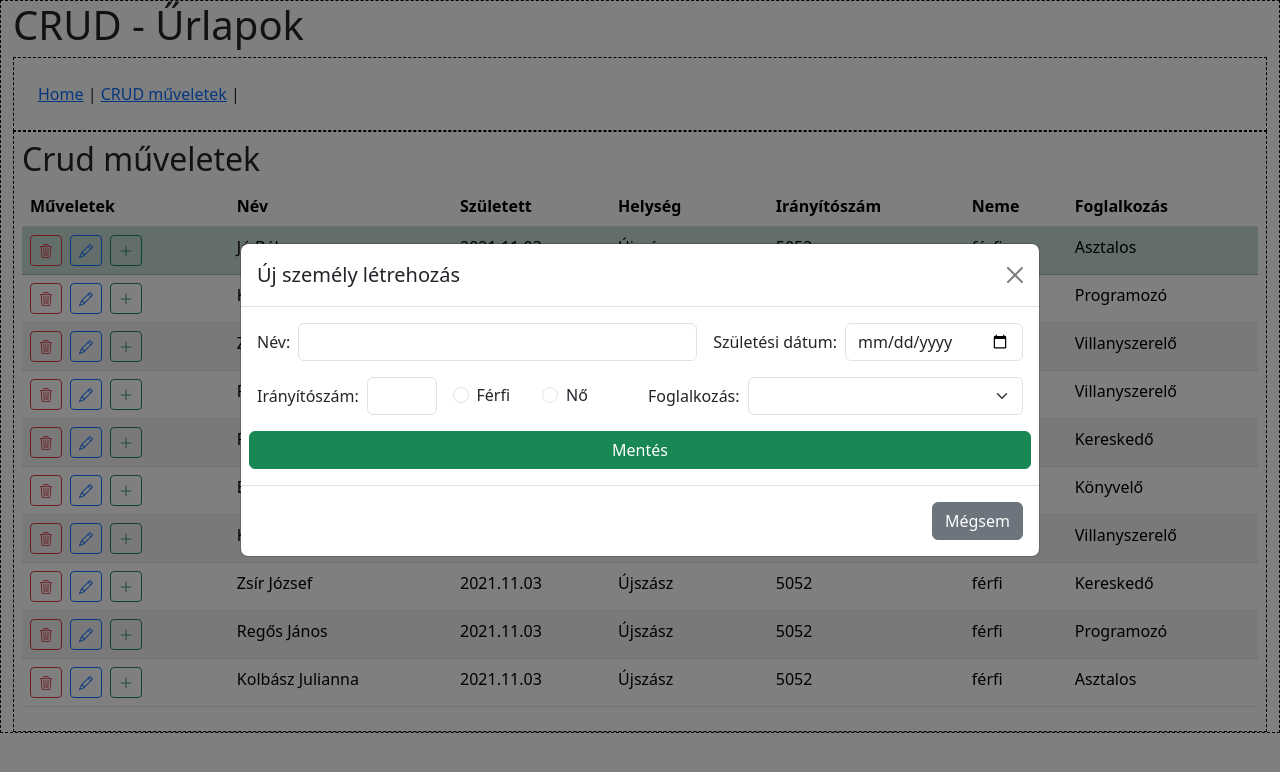
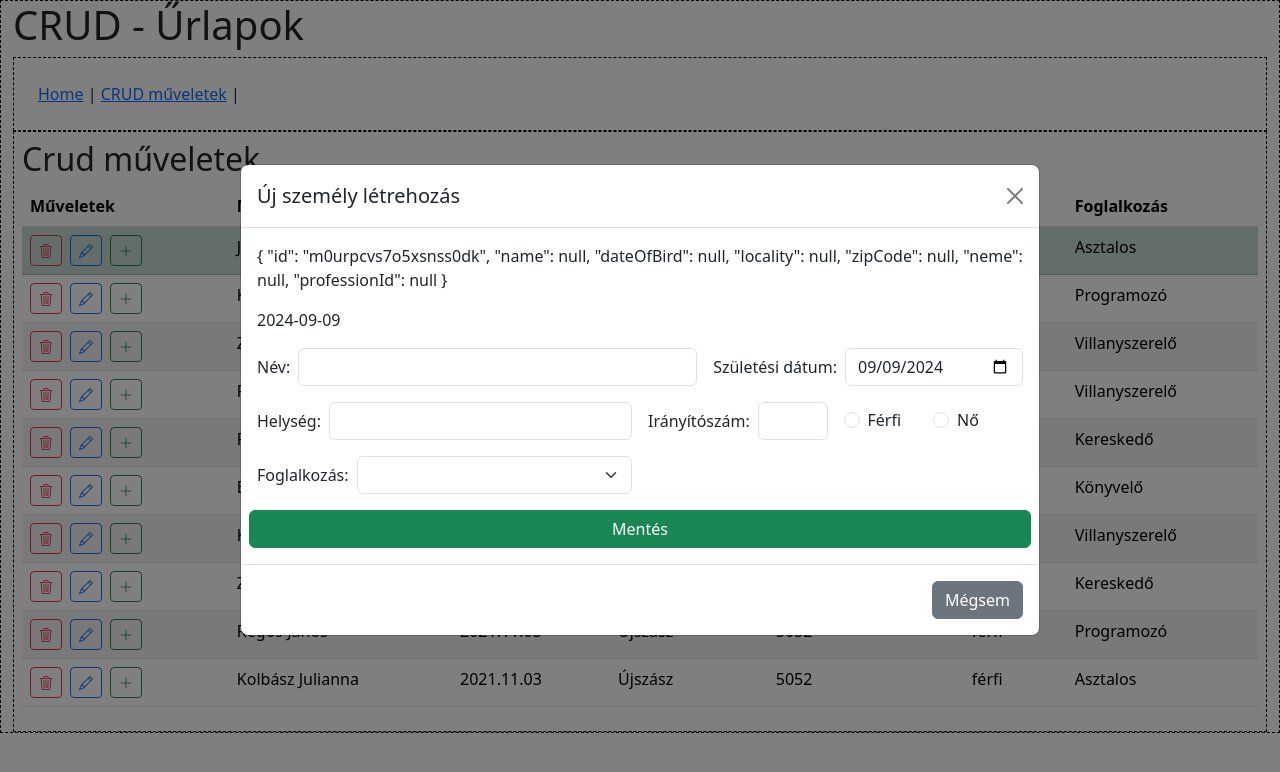
Before and after one commit to kovacsnandor/vujsAlapok, a Vue app: page /crud in a window 1280 px wide. Both pictures are taken after a click on the button 126 px from the left and 250 px from the top of the page. Shown: the top 772 px of the page. Built offline with nearby package versions, Linux system fonts and the light colour scheme.

Commit message:
crud kész

```diff
--- a/package.json
+++ b/package.json
@@ -11,8 +11,9 @@
   "dependencies": {
     "bootstrap": "^5.3.3",
     "bootstrap-icons": "^1.11.3",
+    "dateformat": "^5.0.3",
+    "moment": "^2.30.1",
     "pinia": "^2.1.7",
-    "uuid": "^10.0.0",
     "vue": "^3.4.29",
     "vue-router": "^4.3.3"
   },
--- a/src/components/Modal.vue
+++ b/src/components/Modal.vue
@@ -7,7 +7,8 @@
     aria-labelledby="exampleModalLabel"
     aria-hidden="true"
   >
-      <div class="modal-dialog modal-dialog-centered"
+    <div
+      class="modal-dialog modal-dialog-centered"
       :class="{
         'modal-xl': size == 'xl',
         'modal-lg': size == 'lg',
@@ -53,20 +54,26 @@
 </template>
 
   <script>
-
-  // import bootstrap from 'bootstrap';
+import * as bootstrap from "bootstrap";
+// import Modal from 'bootstrap/js/dist/modal';
 export default {
   props: ["title", "yes", "no", "size"],
-    mounted(){
-      // const modal = new bootstrap.Modal('#myModal', {
-      // keyboard: false
-      //})
+  emits: ["yesEvent"],
+  mounted() {
+    const modal = new bootstrap.Modal("#modal", {
+      keyboard: false,
+    });
+
+    const myModalEl = document.getElementById("modal");
+    myModalEl.addEventListener("hidden.bs.modal", (event) => {
+      console.log("ablak becsuk");
+    });
   },
   methods: {
-      onClicYesButton(){
-        this.$emit("yesEvent")
-      }
-    }
+    onClicYesButton() {
+      this.$emit("yesEvent");
+    },
+  },
 };
 </script>
 
--- a/src/components/PersonForm.vue
+++ b/src/components/PersonForm.vue
@@ -1,4 +1,6 @@
 <template>
+  <p>{{ personForm }}</p>
+  <p>{{ formattedDate }}</p>
   <form class="row g-3" @submit.prevent="onClickSaveButton()">
     <!-- Név -->
     <div class="col-md-7 d-flex align-items-center">
@@ -7,7 +9,7 @@
         type="text"
         class="form-control ms-2"
         id="name"
-        v-model="person.name"
+        v-model="personForm.name"
         required
       />
     </div>
@@ -20,21 +22,36 @@
         type="date"
         class="form-control ms-2"
         id="dateOfBird"
-        v-model="person.dateOfBird"
+        v-model="formattedDate"
         required
       />
     </div>
-    <!-- Irányítószám -->
-    <div class="col-md-3 d-flex align-items-center">
-      <label for="locality" class="form-label m-0">Irányítószám:</label>
+
+    <!-- Helység -->
+    <div class="col-md-6 d-flex align-items-center">
+      <label for="locality" class="form-label m-0">Helység:</label>
       <input
         type="text"
         class="form-control ms-2"
         id="locality"
-        v-model="person.locality"
+        v-model="personForm.locality"
         required
       />
     </div>
+
+    <!-- Irányítószám -->
+    <div class="col-md-3 d-flex align-items-center">
+      <label for="zipCode" class="form-label m-0">Irányítószám:</label>
+      <input
+        type="text"
+        class="form-control ms-2"
+        id="zipCode"
+        v-model="personForm.zipCode"
+        pattern="^\d{4}$"
+
+      />
+    </div>
+
     <!-- Neme -->
     <div class="col-md-3 d-flex align-items-center">
       <div class="form-check">
@@ -43,7 +60,8 @@
           type="radio"
           name="neme"
           id="man"
-          v-model="person.neme"
+          :value="true"
+          v-model="personForm.neme"
         />
         <label class="form-check-label" for="man"> Férfi </label>
       </div>
@@ -53,7 +71,8 @@
           type="radio"
           name="neme"
           id="woman"
-          v-model="person.neme"
+          :value="false"
+          v-model="personForm.neme"
         />
         <label class="form-check-label" for="woman"> Nő </label>
       </div>
@@ -64,13 +83,14 @@
       <select
         class="form-select ms-2"
         aria-label="Default select example"
-        v-model="person.professionId"
+        v-model="personForm.professionId"
         id="profession"
+        required
       >
         <option
           v-for="profession in professions"
           :key="profession.id"
-          value="profession.id"
+          :value="profession.id"
         >
           {{ profession.name }}
         </option>
@@ -78,20 +98,34 @@
     </div>
 
     <!-- Mentés -->
-    <button type="submit" class="btn btn-success" data-bs-dismiss="modal">
+    <button type="submit" class="btn btn-success">
       Mentés
     </button>
   </form>
 </template>
 
 <script>
+import dateFormat, { masks } from "dateformat";
 export default {
-  props: ["person", "professions"],
+  props: ["personForm", "professions"],
+  emits: ["savePerson"],
   methods: {
     onClickSaveButton() {
-      this.$emit("savePerson", this.person);
+      this.$emit("savePerson", this.personForm);
     },
   },
+  computed: {
+    formattedDate: {
+      get() {
+        return dateFormat(this.personForm.dateOfBird,'yyyy-mm-dd');
+
+        // return this.personForm.dateOfBird
+      },
+      set(newValue) {
+        this.personForm.dateOfBird = dateFormat(newValue,'yyyy.mm.dd');
+      }
+    }
+  }
 };
 </script>
 
--- a/src/main.js
+++ b/src/main.js
@@ -10,14 +10,15 @@
 //Bootstrap: css, js
 import "bootstrap/dist/css/bootstrap.min.css"
 import "bootstrap"
+// import * as bootstrap from "bootstrap/dist/js/bootstrap.js";
 //Icons: css
 import "bootstrap-icons/font/bootstrap-icons.min.css"
 
 //Globális komponensek importja
 import Modal from "./components/Modal.vue"
 
+const app = createApp(App)
 
-const app = createApp(App)
 
 app.use(createPinia())
 app.use(router)
--- a/src/views/Crud.vue
+++ b/src/views/Crud.vue
@@ -58,7 +58,7 @@
           <td>{{ person.dateOfBird }}</td>
           <td>{{ person.locality }}</td>
           <td>{{ person.zipCode }}</td>
-          <td>{{ person.neme }}</td>
+          <td>{{ person.nemeString }}</td>
           <td>{{ person.profession }}</td>
         </tr>
       </tbody>
@@ -79,7 +79,7 @@
       <!-- Form person -->
       <PersonForm
         v-if="state == 'Create' || state == 'Update'"
-        :person="person"
+        :personForm="person"
         :professions="professions"
         @savePerson="savePersonHandler"
       />
@@ -89,6 +89,7 @@
 
 <script>
 import PersonForm from "@/components/PersonForm.vue";
+import * as bootstrap from "bootstrap";
 class Person {
   constructor(
     id = null,
@@ -110,8 +111,14 @@
 }
 export default {
   components: { PersonForm },
+  mounted(){
+    this.modal = new bootstrap.Modal("#modal", {
+      keyboard: false,
+    });
+  },
   data() {
     return {
+      modal: null,
       title: null,
       yes: null,
       no: null,
@@ -241,7 +248,14 @@
       this.persons = this.persons.filter((p) => p.id != id);
       this.state = "Read";
     },
-
+    createPerson(){
+      this.persons.push(this.person);
+      this.person= new Person(this.uid());
+    },
+    updatePerson(){
+      const index = this.persons.findIndex(p => p.id == this.person.id)
+      this.persons[index] = this.person;
+    },
     nemeString(neme) {
       return neme ? "férfi" : "nő";
     },
@@ -267,12 +281,13 @@
       this.state = "Create";
       this.person = new Person( this.uid())
     },
-    onClickUpdate() {
+    onClickUpdate(person) {
       this.title = "Személy módosítás";
       this.yes = null;
       this.no = "Mégsem";
       this.modalSize = "lg";
       this.state = "Update";
+      this.person = person;
     },
 
     yesEventHandling() {
@@ -284,13 +299,18 @@
         console.log("Update");
       }
     },
+    savePersonHandler(person){
+      this.person = person;
+      if (this.state == 'Create') {
+        this.createPerson();
 
+      } else {
+        this.updatePerson();
+      }
+      this.modal.hide();
+    },
     uid(){
         return Date.now().toString(36) + Math.random().toString(36).substr(2);
-    },
-    savePersonHandler(person){
-      this.person = person;
-      console.log("savePerson", this.person);
     },
   },
   computed: {
@@ -298,7 +318,7 @@
       return this.persons.map((p) => {
         const newP = {
           ...p,
-          neme: this.nemeString(p.neme),
+          nemeString: this.nemeString(p.neme),
           profession: this.profesonById(p.professionId),
         };
         return newP;
```
Also changed, not shown: 1 other file (tests, documents, lock files or other folders). Lines whose indentation alone changed are shown as unchanged.
